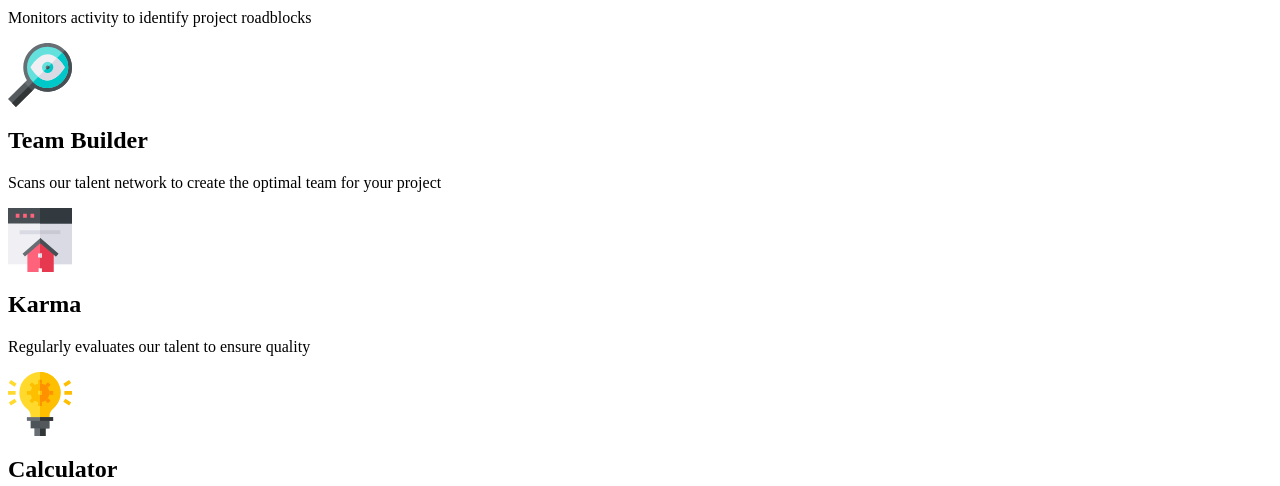
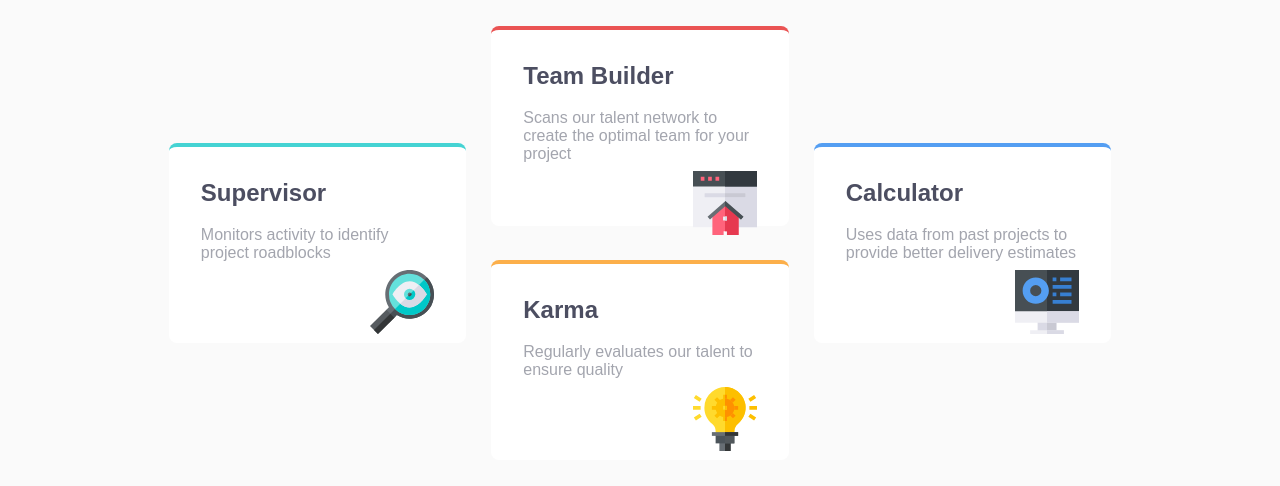
Before and after one commit to Samuel600/-Four-card-feature-section, a plain HTML site: page index.html in a window 1280 px wide. Shown: the part 201-687 px from the top of the page. Drawn offline with Linux system fonts and the light colour scheme.

Commit message:
Update index.html

```diff
--- a/index.html
+++ b/index.html
@@ -3,7 +3,7 @@
   <meta charset="UTF-8">
   <meta name="viewport" content="width=device-width, initial-scale=1.0"> <!-- displays site properly based on user's device -->
   <link rel="icon" type="image/png" sizes="32x32" href="./images/favicon-32x32.png">
-  <link rel="stylesheet"style.css">
+  <link rel="stylesheet" href="style.css">
   <title>Frontend Mentor | Four card feature section</title>
 </head>
 <body>
```
